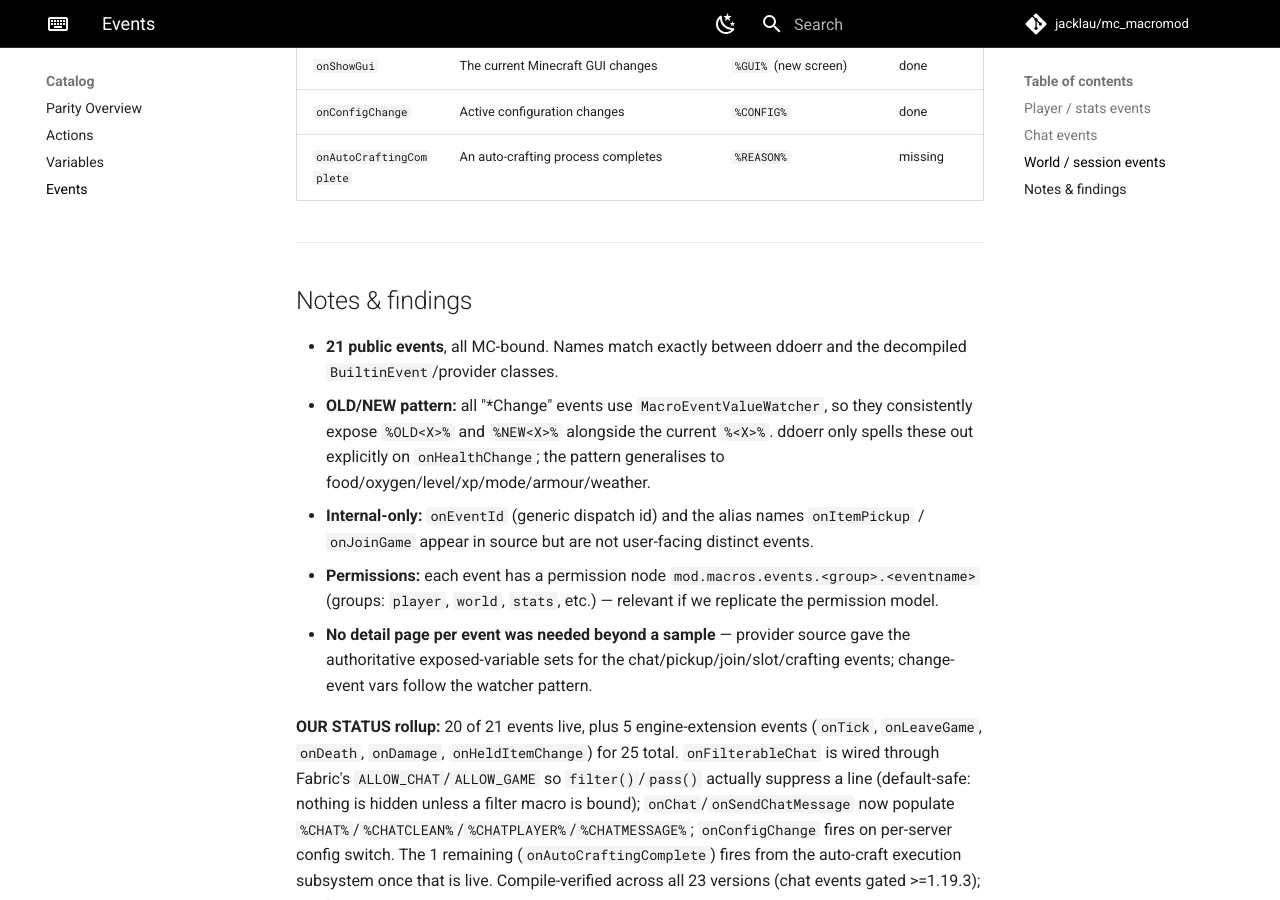
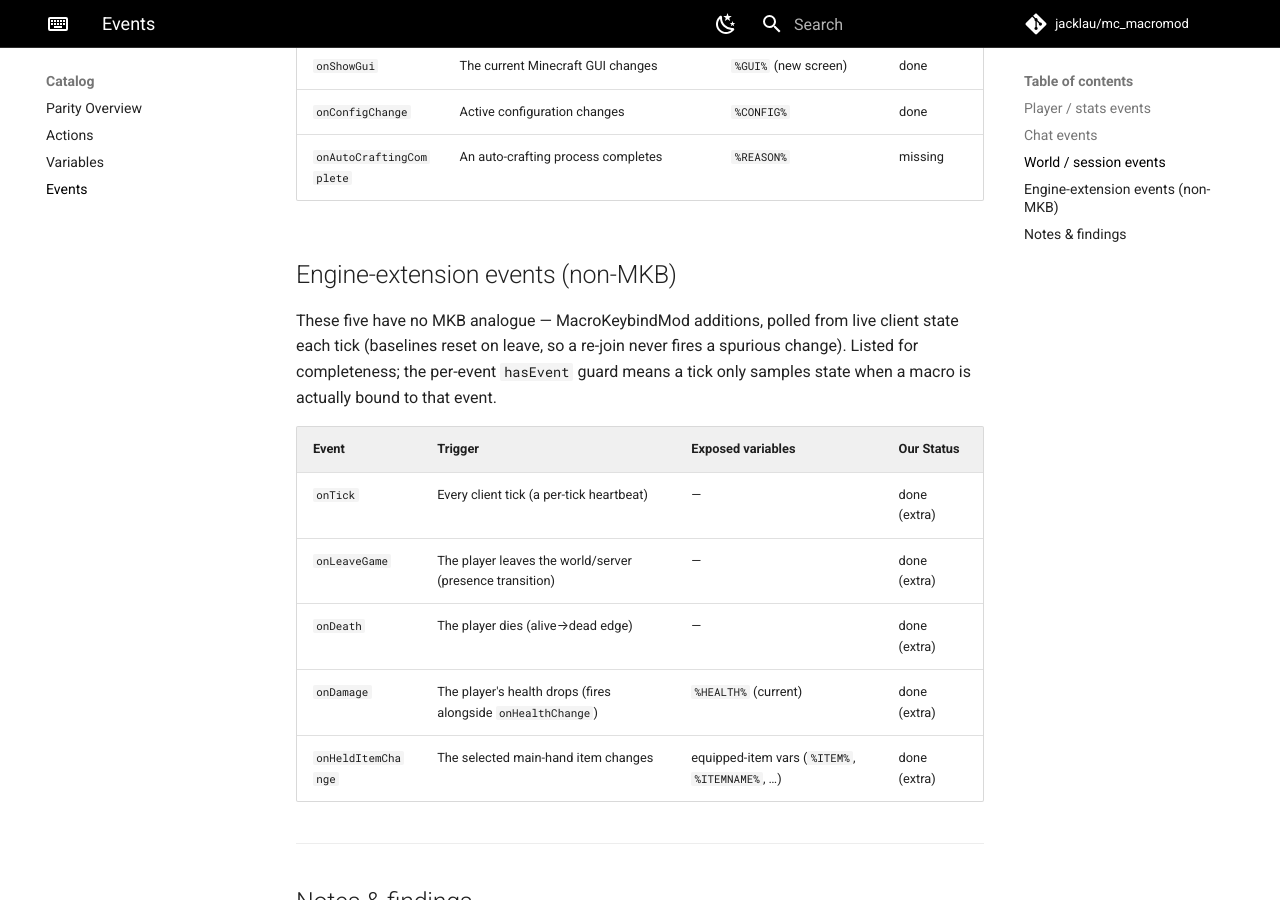
Before and after one commit to jackulau/MacroKeybindMod, an MkDocs documentation site: the page built from docs/catalog/EVENTS.md, in a window 1280 px wide and 900 px high, scrolled down 2678 px. Built offline with MkDocs 1.6.1 and Material for MkDocs 9.7.7, drawn with Linux system fonts in a browser that asks for light colours; nearby versions of some CDN libraries; library files that are not in the unit come from our copies; comment, search, counter and statistics services are not loaded.

Commit message:
Add table rows for the engine-extension events
The 5 non-MKB extension events (onTick, onLeaveGame, onDeath, onDamage,
onHeldItemChange) were only named in the status rollup prose. Give them a
dedicated table section with trigger + exposed-variable columns so every
fired event is discoverable as a row, matching the action catalog. Docs
only.

```diff
--- a/docs/catalog/EVENTS.md
+++ b/docs/catalog/EVENTS.md
@@ -54,6 +54,18 @@ Decompiled event names (23 literals): the 21 public events below, plus internal
 | `onConfigChange` | Active configuration changes | `%CONFIG%` | done |
 | `onAutoCraftingComplete` | An auto-crafting process completes | `%REASON%` | missing |
 
+## Engine-extension events (non-MKB)
+
+These five have no MKB analogue — MacroKeybindMod additions, polled from live client state each tick (baselines reset on leave, so a re-join never fires a spurious change). Listed for completeness; the per-event `hasEvent` guard means a tick only samples state when a macro is actually bound to that event.
+
+| Event | Trigger | Exposed variables | Our Status |
+|---|---|---|---|
+| `onTick` | Every client tick (a per-tick heartbeat) | — | done (extra) |
+| `onLeaveGame` | The player leaves the world/server (presence transition) | — | done (extra) |
+| `onDeath` | The player dies (alive→dead edge) | — | done (extra) |
+| `onDamage` | The player's health drops (fires alongside `onHealthChange`) | `%HEALTH%` (current) | done (extra) |
+| `onHeldItemChange` | The selected main-hand item changes | equipped-item vars (`%ITEM%`, `%ITEMNAME%`, …) | done (extra) |
+
 ---
 
 ## Notes & findings
```
